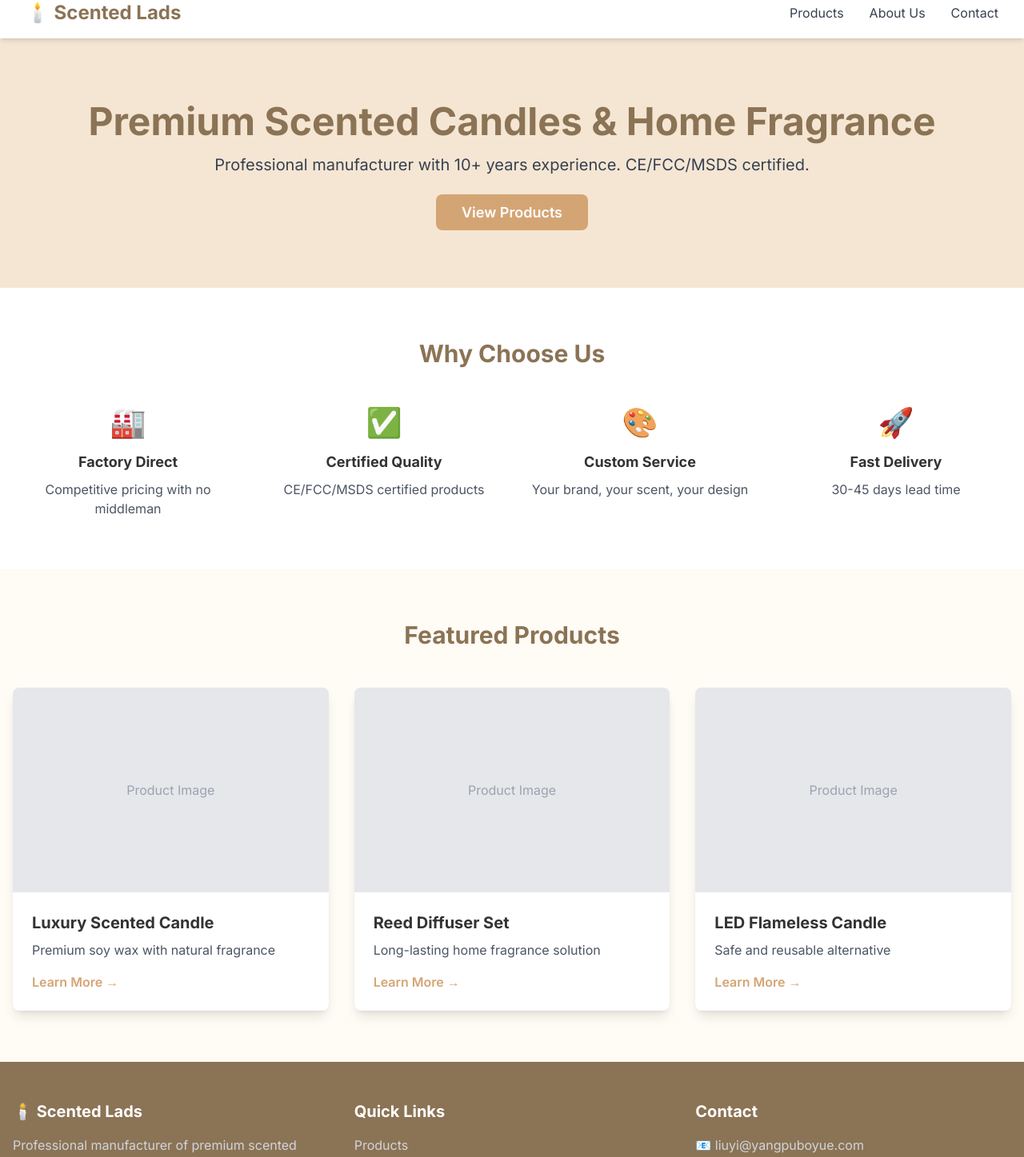
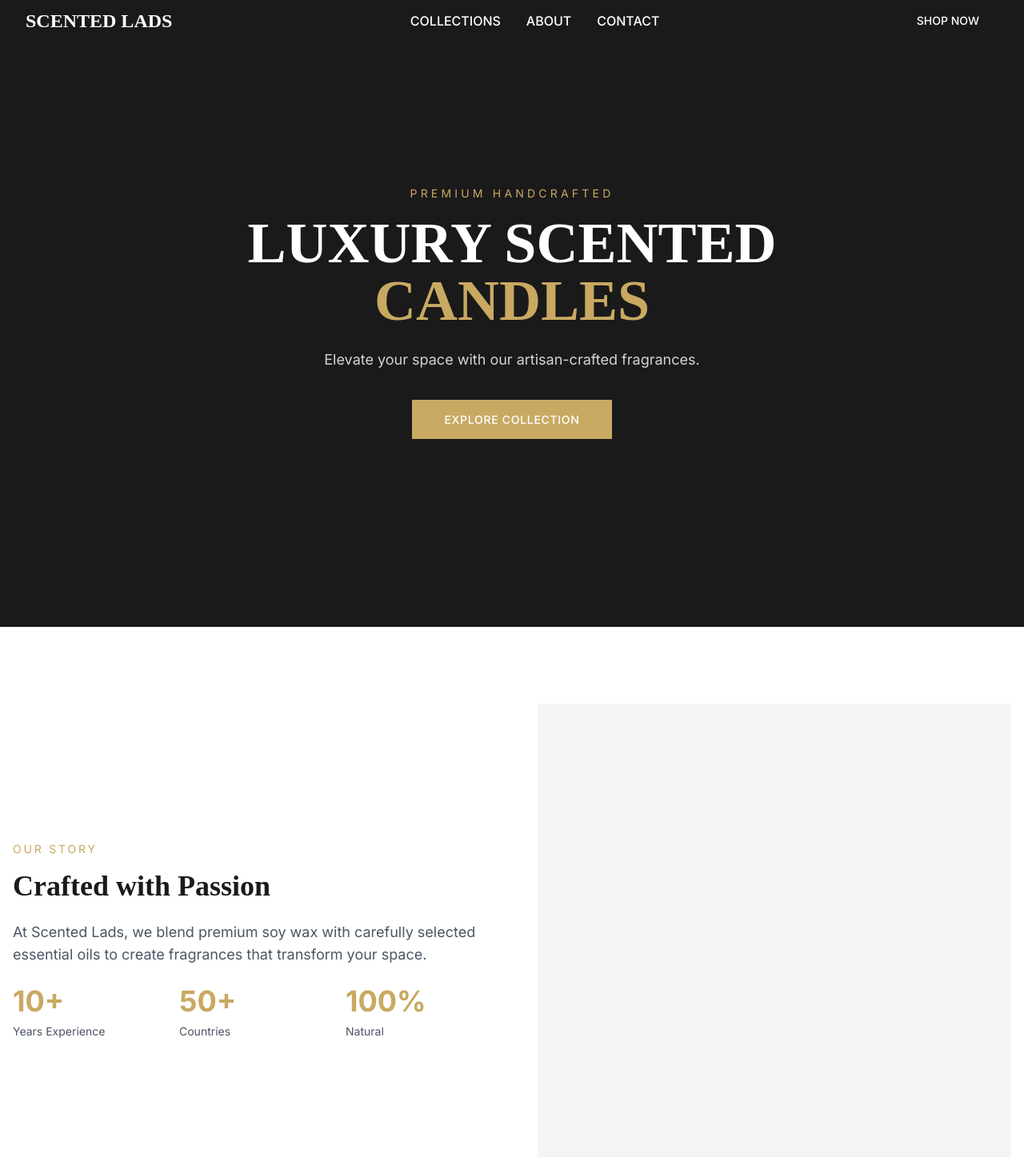
Before and after one commit to choice611/scented-lads, a Next.js app: page / in a window 1280 px wide. Shown: the part 16-1463 px from the top of the page at 80% size. Built offline with nearby package versions, Linux system fonts and the light colour scheme.

Commit message:
Design: Premium black & gold theme (luxury style)

```diff
--- a/app/globals.css
+++ b/app/globals.css
@@ -4,16 +4,26 @@
 
 :root {
   --foreground-rgb: 51, 51, 51;
-  --background-start-rgb: 255, 251, 245;
-  --background-end-rgb: 255, 251, 245;
+  --background-start-rgb: 255, 255, 255;
+  --background-end-rgb: 255, 255, 255;
 }
 
 body {
   color: rgb(var(--foreground-rgb));
-  background: linear-gradient(
-      to bottom,
-      transparent,
-      rgb(var(--background-end-rgb))
-    )
-    rgb(var(--background-start-rgb));
+  background: linear-gradient(to bottom, transparent, rgb(var(--background-end-rgb))) rgb(var(--background-start-rgb));
 }
+
+/* Premium Gold Text */
+.text-gold {
+  color: #C9A962;
+}
+
+/* Gold Hover */
+.hover-gold:hover {
+  color: #D4AF37;
+}
+
+/* Smooth Scroll */
+html {
+  scroll-behavior: smooth;
+}
--- a/app/page.tsx
+++ b/app/page.tsx
@@ -1,141 +1,148 @@
+"use client";
+
 import Link from "next/link";
+import { useState, useEffect } from "react";
 
 export default function Home() {
+  const [scrolled, setScrolled] = useState(false);
+
+  useEffect(() => {
+    const handleScroll = () => {
+      setScrolled(window.scrollY > 50);
+    };
+    window.addEventListener("scroll", handleScroll);
+    return () => window.removeEventListener("scroll", handleScroll);
+  }, []);
+
   return (
-    <main className="min-h-screen">
+    <main className="min-h-screen bg-white">
       {/* Navigation */}
-      <nav className="bg-white shadow-md sticky top-0 z-50">
+      <nav className={`fixed w-full z-50 transition-all duration-300 ${scrolled ? "bg-white shadow-lg py-2" : "bg-transparent py-6"}`}>
         <div className="max-w-7xl mx-auto px-4 sm:px-6 lg:px-8">
-          <div className="flex justify-between items-center h-16">
-            <div className="text-2xl font-bold text-secondary">🕯️ Scented Lads</div>
+          <div className="flex justify-between items-center">
+            <Link href="/" className={`text-2xl font-bold transition-colors ${scrolled ? "text-[#1A1A1A]" : "text-white"}`}>
+              <span className="font-['Playfair_Display']">SCENTED LADS</span>
+            </Link>
             <div className="hidden md:flex space-x-8">
-              <Link href="/products" className="text-gray-700 hover:text-accent">Products</Link>
-              <Link href="/about" className="text-gray-700 hover:text-accent">About Us</Link>
-              <Link href="/contact" className="text-gray-700 hover:text-accent">Contact</Link>
+              <Link href="/products" className={`font-medium transition-colors ${scrolled ? "text-[#333333] hover:text-[#C9A962]" : "text-white hover:text-[#C9A962]"}`}>
+                COLLECTIONS
+              </Link>
+              <Link href="/about" className={`font-medium transition-colors ${scrolled ? "text-[#333333] hover:text-[#C9A962]" : "text-white hover:text-[#C9A962]"}`}>
+                ABOUT
+              </Link>
+              <Link href="/contact" className={`font-medium transition-colors ${scrolled ? "text-[#333333] hover:text-[#C9A962]" : "text-white hover:text-[#C9A962]"}`}>
+                CONTACT
+              </Link>
             </div>
+            <Link
+              href="/products"
+              className="bg-[#1A1A1A] text-white px-6 py-2 text-sm font-medium hover:bg-[#333333] transition-colors"
+            >
+              SHOP NOW
+            </Link>
           </div>
         </div>
       </nav>
 
       {/* Hero Section */}
-      <section className="bg-primary py-20">
-        <div className="max-w-7xl mx-auto px-4 text-center">
-          <h1 className="text-5xl font-bold text-secondary mb-4">
-            Premium Scented Candles & Home Fragrance
+      <section className="relative h-screen flex items-center justify-center overflow-hidden bg-[#1A1A1A]">
+        <div className="relative z-10 text-center px-4">
+          <p className="text-[#C9A962] text-sm mb-4 tracking-[0.3em] uppercase">Premium Handcrafted</p>
+          <h1 className="text-5xl md:text-7xl font-bold text-white mb-6 font-['Playfair_Display']">
+            LUXURY SCENTED<br />
+            <span className="text-[#C9A962]">CANDLES</span>
           </h1>
-          <p className="text-xl text-gray-700 mb-8">
-            Professional manufacturer with 10+ years experience. CE/FCC/MSDS certified.
+          <p className="text-gray-300 text-lg mb-12 max-w-2xl mx-auto">
+            Elevate your space with our artisan-crafted fragrances.
           </p>
-          <Link
-            href="/products"
-            className="bg-accent text-white px-8 py-3 rounded-lg text-lg font-semibold hover:bg-secondary transition"
-          >
-            View Products
+          <Link href="/products" className="bg-[#C9A962] text-white px-10 py-4 text-sm font-medium tracking-wider hover:bg-[#D4AF37] transition-colors">
+            EXPLORE COLLECTION
           </Link>
         </div>
       </section>
 
-      {/* Features */}
-      <section className="py-16 bg-white">
+      {/* Brand Story */}
+      <section className="py-24 bg-white">
         <div className="max-w-7xl mx-auto px-4">
-          <h2 className="text-3xl font-bold text-center text-secondary mb-12">Why Choose Us</h2>
-          <div className="grid md:grid-cols-4 gap-8">
-            <div className="text-center">
-              <div className="text-4xl mb-4">🏭</div>
-              <h3 className="font-bold text-lg mb-2">Factory Direct</h3>
-              <p className="text-gray-600">Competitive pricing with no middleman</p>
+          <div className="grid md:grid-cols-2 gap-16 items-center">
+            <div>
+              <p className="text-[#C9A962] text-sm tracking-[0.2em] uppercase mb-4">OUR STORY</p>
+              <h2 className="text-4xl font-bold text-[#1A1A1A] mb-6 font-['Playfair_Display']">Crafted with Passion</h2>
+              <p className="text-gray-600 text-lg mb-6">
+                At Scented Lads, we blend premium soy wax with carefully selected essential oils
+                to create fragrances that transform your space.
+              </p>
+              <div className="grid grid-cols-3 gap-8">
+                <div>
+                  <div className="text-4xl font-bold text-[#C9A962] mb-2">10+</div>
+                  <div className="text-sm text-gray-600">Years Experience</div>
+                </div>
+                <div>
+                  <div className="text-4xl font-bold text-[#C9A962] mb-2">50+</div>
+                  <div className="text-sm text-gray-600">Countries</div>
+                </div>
+                <div>
+                  <div className="text-4xl font-bold text-[#C9A962] mb-2">100%</div>
+                  <div className="text-sm text-gray-600">Natural</div>
+                </div>
+              </div>
             </div>
-            <div className="text-center">
-              <div className="text-4xl mb-4">✅</div>
-              <h3 className="font-bold text-lg mb-2">Certified Quality</h3>
-              <p className="text-gray-600">CE/FCC/MSDS certified products</p>
-            </div>
-            <div className="text-center">
-              <div className="text-4xl mb-4">🎨</div>
-              <h3 className="font-bold text-lg mb-2">Custom Service</h3>
-              <p className="text-gray-600">Your brand, your scent, your design</p>
-            </div>
-            <div className="text-center">
-              <div className="text-4xl mb-4">🚀</div>
-              <h3 className="font-bold text-lg mb-2">Fast Delivery</h3>
-              <p className="text-gray-600">30-45 days lead time</p>
-            </div>
+            <div className="bg-gray-100 aspect-square"></div>
           </div>
         </div>
       </section>
 
-      {/* Featured Products */}
-      <section className="py-16 bg-background">
+      {/* Collections */}
+      <section className="py-24 bg-gray-50">
         <div className="max-w-7xl mx-auto px-4">
-          <h2 className="text-3xl font-bold text-center text-secondary mb-12">Featured Products</h2>
+          <div className="text-center mb-16">
+            <p className="text-[#C9A962] text-sm tracking-[0.2em] uppercase mb-4">OUR COLLECTIONS</p>
+            <h2 className="text-4xl font-bold text-[#1A1A1A] font-['Playfair_Display']">Signature Fragrances</h2>
+          </div>
           <div className="grid md:grid-cols-3 gap-8">
-            <div className="bg-white rounded-lg shadow-lg overflow-hidden">
-              <div className="h-64 bg-gray-200 flex items-center justify-center">
-                <span className="text-gray-400">Product Image</span>
+            {["Floral", "Woody", "Citrus"].map((name) => (
+              <div key={name} className="group cursor-pointer">
+                <div className="aspect-square bg-gray-200 mb-6"></div>
+                <h3 className="text-2xl font-bold text-[#1A1A1A] mb-2 font-['Playfair_Display']">{name} Collection</h3>
+                <p className="text-gray-600 mb-4">Premium handcrafted candles</p>
+                <Link href="/products" className="text-[#C9A962] font-medium hover:text-[#D4AF37]">SHOP NOW →</Link>
               </div>
-              <div className="p-6">
-                <h3 className="font-bold text-xl mb-2">Luxury Scented Candle</h3>
-                <p className="text-gray-600 mb-4">Premium soy wax with natural fragrance</p>
-                <Link href="/products" className="text-accent font-semibold hover:underline">
-                  Learn More →
-                </Link>
-              </div>
-            </div>
-            <div className="bg-white rounded-lg shadow-lg overflow-hidden">
-              <div className="h-64 bg-gray-200 flex items-center justify-center">
-                <span className="text-gray-400">Product Image</span>
-              </div>
-              <div className="p-6">
-                <h3 className="font-bold text-xl mb-2">Reed Diffuser Set</h3>
-                <p className="text-gray-600 mb-4">Long-lasting home fragrance solution</p>
-                <Link href="/products" className="text-accent font-semibold hover:underline">
-                  Learn More →
-                </Link>
-              </div>
-            </div>
-            <div className="bg-white rounded-lg shadow-lg overflow-hidden">
-              <div className="h-64 bg-gray-200 flex items-center justify-center">
-                <span className="text-gray-400">Product Image</span>
-              </div>
-              <div className="p-6">
-                <h3 className="font-bold text-xl mb-2">LED Flameless Candle</h3>
-                <p className="text-gray-600 mb-4">Safe and reusable alternative</p>
-                <Link href="/products" className="text-accent font-semibold hover:underline">
-                  Learn More →
-                </Link>
-              </div>
-            </div>
+            ))}
           </div>
         </div>
       </section>
 
       {/* Footer */}
-      <footer className="bg-secondary text-white py-12">
+      <footer className="bg-[#1A1A1A] text-white py-16">
         <div className="max-w-7xl mx-auto px-4">
-          <div className="grid md:grid-cols-3 gap-8">
+          <div className="grid md:grid-cols-4 gap-12">
             <div>
-              <h3 className="text-xl font-bold mb-4">🕯️ Scented Lads</h3>
-              <p className="text-gray-300">
-                Professional manufacturer of premium scented candles and home fragrance products.
-              </p>
+              <h3 className="text-2xl font-bold mb-6 font-['Playfair_Display']">SCENTED LADS</h3>
+              <p className="text-gray-400 mb-6">Premium handcrafted candles.</p>
+              <p className="text-gray-400">📧 liuyi@yangpuboyue.com</p>
             </div>
             <div>
-              <h3 className="text-xl font-bold mb-4">Quick Links</h3>
-              <ul className="space-y-2">
-                <li><Link href="/products" className="text-gray-300 hover:text-accent">Products</Link></li>
-                <li><Link href="/about" className="text-gray-300 hover:text-accent">About Us</Link></li>
-                <li><Link href="/contact" className="text-gray-300 hover:text-accent">Contact</Link></li>
+              <h4 className="font-bold mb-6">COLLECTIONS</h4>
+              <ul className="space-y-3 text-gray-400">
+                <li><Link href="/products" className="hover:text-[#C9A962]">Floral</Link></li>
+                <li><Link href="/products" className="hover:text-[#C9A962]">Woody</Link></li>
+                <li><Link href="/products" className="hover:text-[#C9A962]">Citrus</Link></li>
               </ul>
             </div>
             <div>
-              <h3 className="text-xl font-bold mb-4">Contact</h3>
-              <ul className="space-y-2 text-gray-300">
-                <li>📧 liuyi@yangpuboyue.com</li>
-                <li>🌐 https://scentedlads.en.alibaba.com</li>
+              <h4 className="font-bold mb-6">COMPANY</h4>
+              <ul className="space-y-3 text-gray-400">
+                <li><Link href="/about" className="hover:text-[#C9A962]">About Us</Link></li>
+                <li><Link href="/contact" className="hover:text-[#C9A962]">Contact</Link></li>
               </ul>
             </div>
+            <div>
+              <h4 className="font-bold mb-6">CONTACT</h4>
+              <p className="text-gray-400">liuyi@yangpuboyue.com</p>
+              <p className="text-gray-400">scentedlads.en.alibaba.com</p>
+            </div>
           </div>
-          <div className="border-t border-gray-600 mt-8 pt-8 text-center text-gray-400">
+          <div className="border-t border-gray-800 mt-12 pt-8 text-center text-gray-500">
             <p>&copy; 2026 Scented Lads. All rights reserved.</p>
           </div>
         </div>
```
